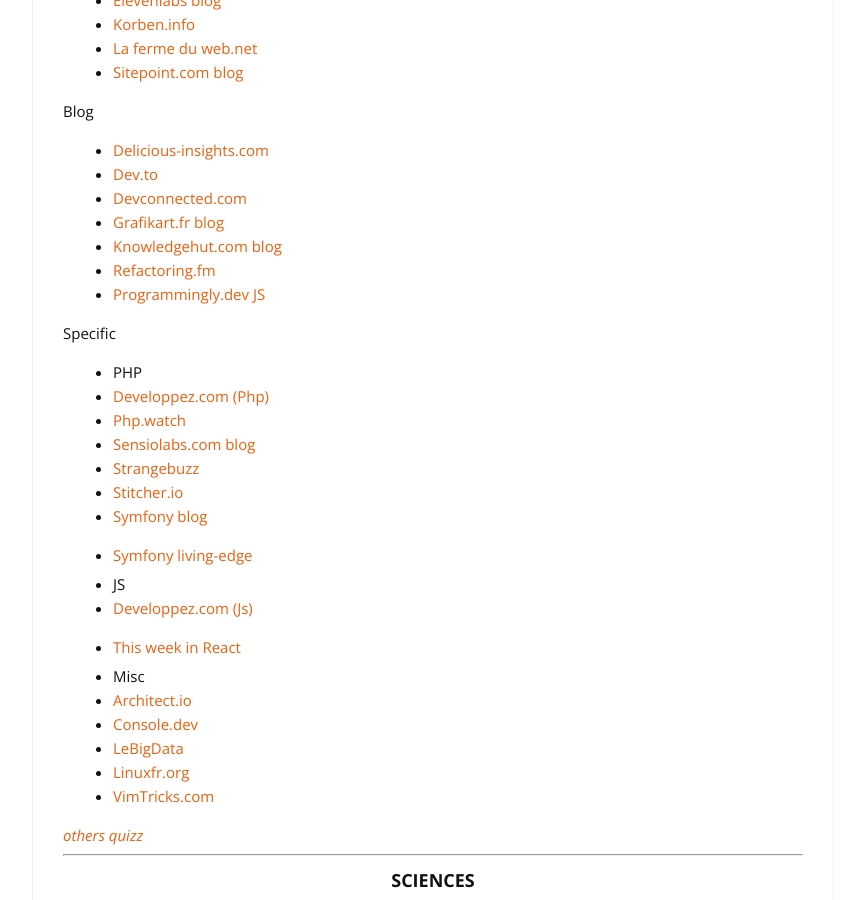
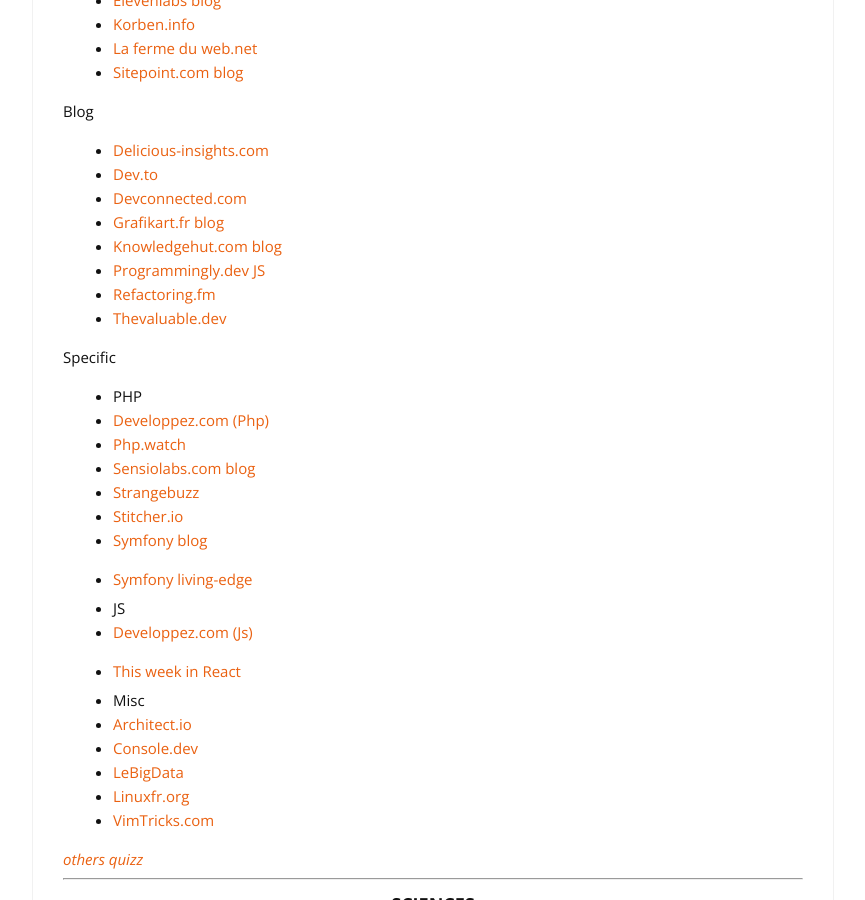
Before and after one commit to cylmat/cylmat.github.io, a Jekyll site: the page built from _pages/news.md, in a window 1280 px wide and 900 px high, scrolled down 525 px. Shown: the whole window, without its empty margins (207-1072 px from the left). Built offline with Jekyll 4.4.1, drawn with Linux system fonts in a browser that asks for light colours; nearby versions of some CDN libraries.

Commit message:
Update news.md

```diff
--- a/_pages/news.md
+++ b/_pages/news.md
@@ -33,8 +33,9 @@
 - [Devconnected.com](https://devconnected.com)
 - [Grafikart.fr blog](https://grafikart.fr/blog)
 - [Knowledgehut.com blog](https://www.knowledgehut.com/blog)
+- [Programmingly.dev JS](https://programmingly.dev)
 - [Refactoring.fm](https://refactoring.fm)
-- [Programmingly.dev JS](https://programmingly.dev)
+- [Thevaluable.dev](https://thevaluable.dev)
 
 Specific
 - PHP
```
